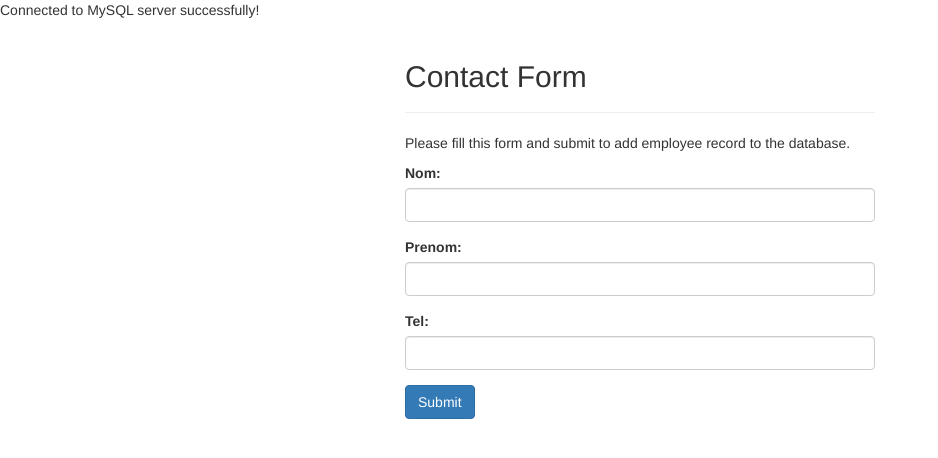
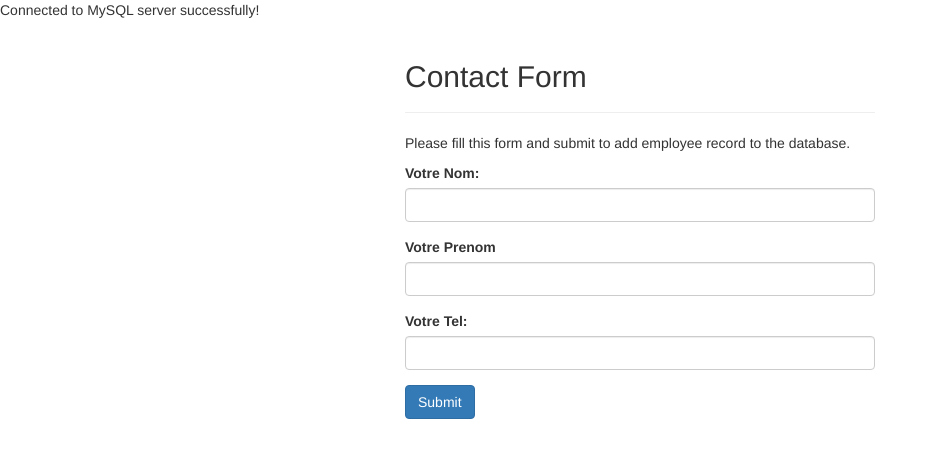
Before and after one commit to Hicham-Ghouch/TP1, a PHP site: page / in a window 1280 px wide. Shown: the top 458 px of the page, without its empty margins (0-938 px from the left). Run offline with PHP 8.4, Linux system fonts and the light colour scheme; data that the repository does not hold is empty.

Commit message:
AjouterVous

```diff
--- a/php/index.php
+++ b/php/index.php
@@ -33,15 +33,15 @@ if ($conn->connect_error) {
 <p>Please fill this form and submit to add employee record to the database.</p>
 <form action="insert.php" method="post">
 <div class="form-group">
-<label>Nom:</label>
+<label>Votre Nom:</label>
 <input type="text" name="name" class="form-control">
 </div>
 <div class="form-group">
-<label>Prenom:</label>
+<label>Votre Prenom</label>
 <input type="email" name="email" class="form-control">
 </div>
 <div class="form-group">
-<label>Tel:</label>
+<label>Votre Tel:</label>
 <input type="mobile" name="mobile" class="form-control">
 </div>
 <input type="submit" class="btn btn-primary" name="submit" value="Submit">
```
